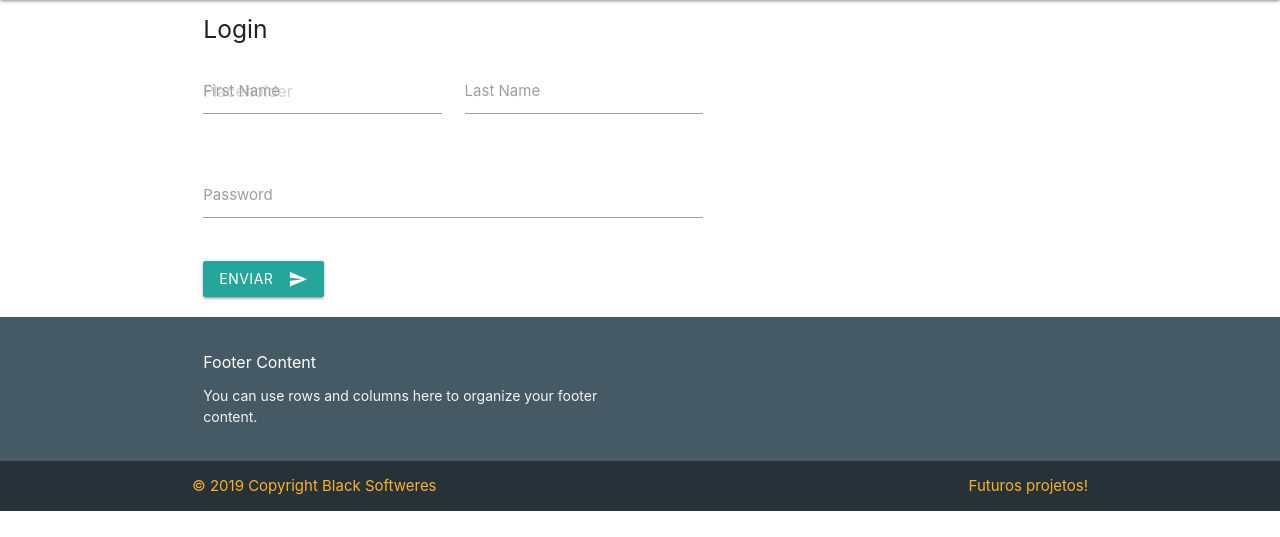
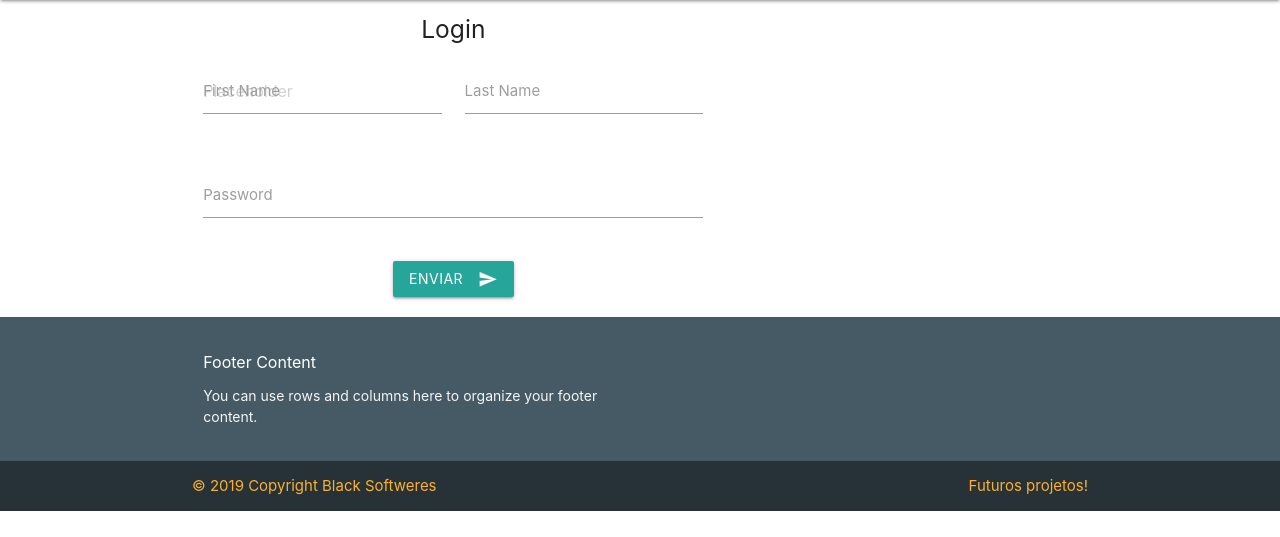
Before and after one commit to JonasTadeu023/Foxish, a PHP site: page /login_aluno.php in a window 1280 px wide. Shown: the part 64-601 px from the top of the page. Run offline with PHP 8.4, Linux system fonts and the light colour scheme.

Commit message:
mudanca de css

```diff
--- a/cadastro_prof.html
+++ b/cadastro_prof.html
@@ -10,6 +10,7 @@
   <link href="css/materialize.css" type="text/css" rel="stylesheet" media="screen,projection"/>
   <link href="css/style.css" type="text/css" rel="stylesheet" media="screen,projection"/>
 </head>
+
 <body>
     <div class="navbar-fixed">
         <nav class="blue-grey darken-4" style="opacity:0.925;">
--- a/index.php
+++ b/index.php
@@ -35,7 +35,7 @@
       </ul>
     </div>
   </nav>
-</div>
+</div>u
 
 <div class="conteiner">
   <div class="container">
--- a/login_aluno.php
+++ b/login_aluno.php
@@ -4,7 +4,7 @@
     <meta charset="UTF-8">
     <meta name="viewport" content="width=device-width, initial-scale=1.0">
     <meta http-equiv="X-UA-Compatible" content="ie=edge">
-    <title>Foxish - Início</title>
+    <title>Foxish - Entrar</title>
     <link href="https://fonts.googleapis.com/icon?family=Material+Icons" rel="stylesheet">
     <link href="css/materialize.css" type="text/css" rel="stylesheet" media="screen,projection"/>
     <link href="css/style.css" type="text/css" rel="stylesheet" media="screen,projection"/>
@@ -29,15 +29,15 @@
     </div>
   </nav>
 </div>
-
 <div class="conteiner">
-  <div class="container">
-    <div class="row">
-        <div class="col s12 m7">
+  <div class=" container">
+  <!--conteudo-->
+  <div class="row ">
+        <div class="col s12 m7 center">
             <h5>Login</h5>
             <form action="">
             <div class="conteiner">
-            <div class="row">
+              <div class="row">
                   <div class="input-field col s6">
                     <input placeholder="Placeholder" id="first_name" type="text" class="validate">
                     <label for="first_name">First Name</label>
@@ -59,6 +59,9 @@
       </div>
     </div>
   </div>
+
+
+  <!--footer-->
     <footer class="page-footer blue-grey darken-2">
       <div class="container">
         <div class="row">
@@ -73,6 +76,8 @@
             © 2019 Copyright Black Softweres
             <a class="right" style="color: rgba(251, 176, 45, 1);" href="#">Futuros projetos!</a>
         </div>
+        </div>
+
   </div>
     </footer>
 </div>
```
